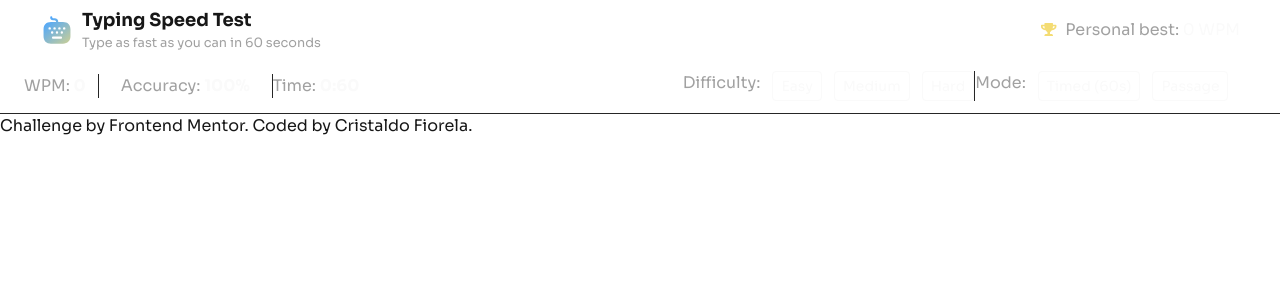
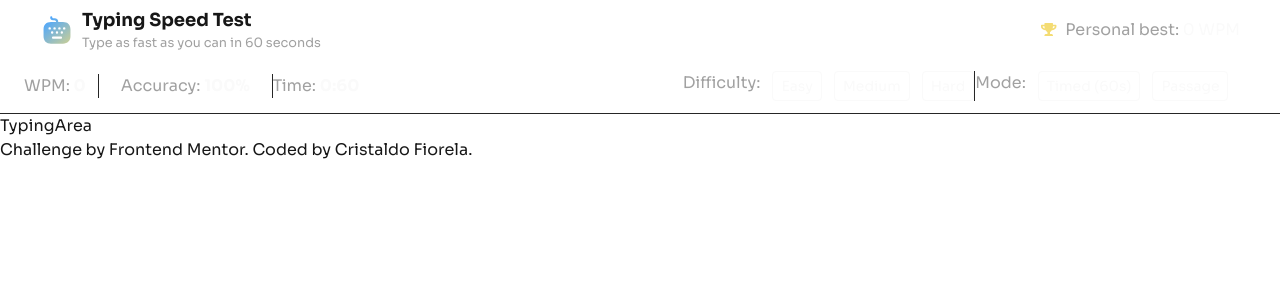
Before and after one commit to Cristaldo-Fiorela/typing-speed, a Next.js app: page / in a window 1280 px wide. Shown: the top 300 px of the page. Built offline with nearby package versions, Linux system fonts and the light colour scheme.

Commit message:
feat: add typing area component and types of data

```diff
--- a/app/page.tsx
+++ b/app/page.tsx
@@ -1,9 +1,11 @@
 import ScoreBar from "@/components/typing-test/score-bar";
+import TypingArea from "@/components/typing-test/typing-area";
 
 export default function Home() {
     return (
         <main>
             <ScoreBar />
+            <TypingArea />
         </main>
     );
 }
--- /dev/null
+++ b/components/typing-test/typing-area.tsx
@@ -0,0 +1,10 @@
+"use client";
+
+import { useOneParagraph } from "@/hooks/use-fetch-data";
+
+const TypingArea = () => {
+    useOneParagraph();
+    return <div>TypingArea</div>;
+};
+
+export default TypingArea;
--- /dev/null
+++ b/hooks/use-fetch-data.ts
@@ -0,0 +1,21 @@
+"use client";
+
+import { useState } from "react";
+
+import data from "@/data/data.json";
+
+const useOneParagraph = () => {
+  const [fetchedData, setFetchedData] = useState([data]);
+  const [paragraph, setParagraph] = useState("");
+
+  fetchedData.forEach(element => {
+    console.log(element);
+  });
+}
+
+
+
+
+export {
+  useOneParagraph
+}
```
Also changed, not shown: types/types.ts (added, +13 -0 lines).
